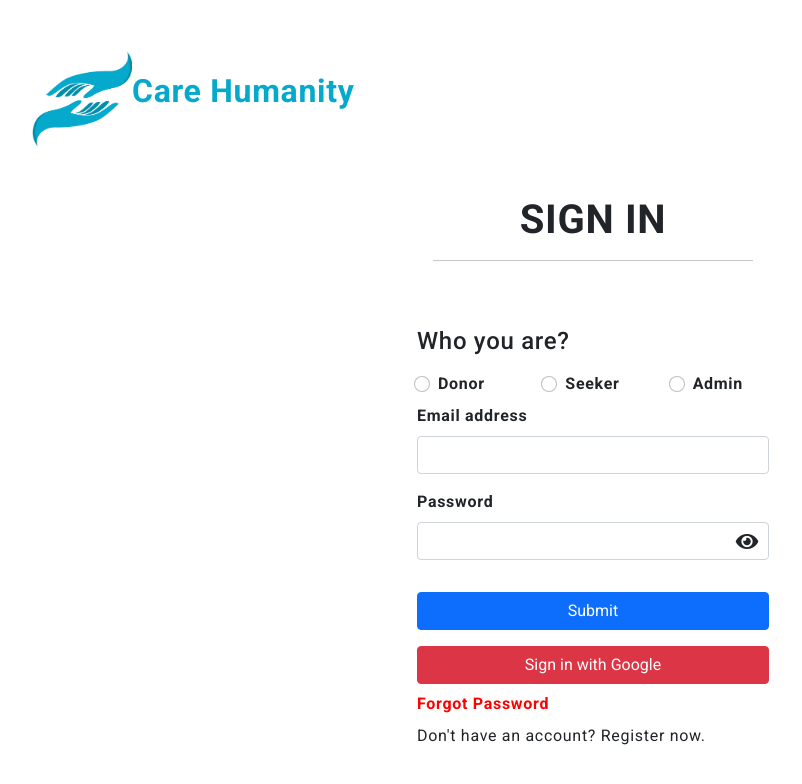
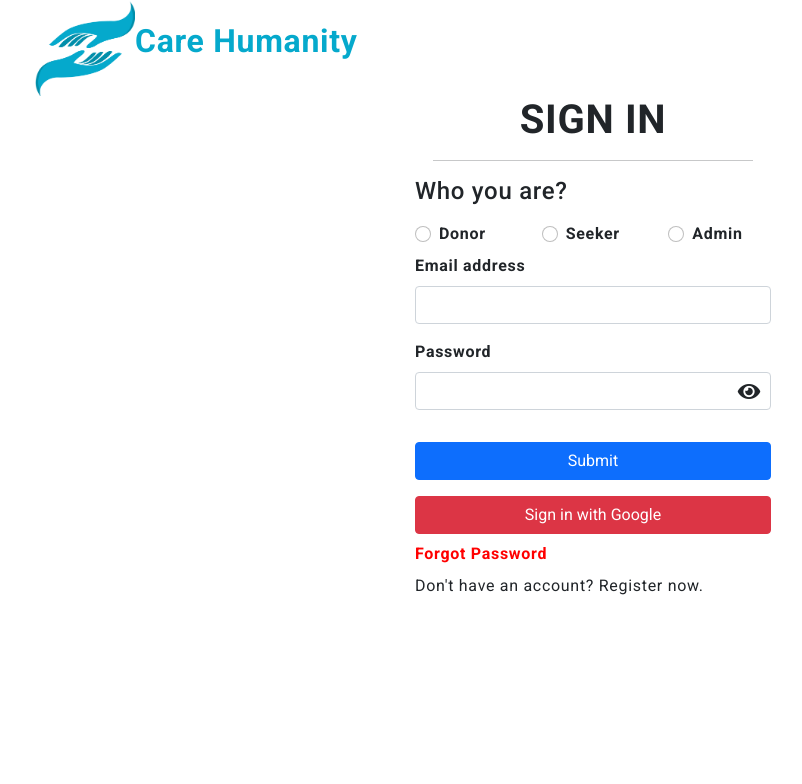
Before and after one commit to mumer29/Humanity-care, a React (Create React App) app in the folder save-wastage-food/: page /sign-in in a window 1280 px wide. Shown: the top 784 px of the page, without its empty margins (47-849 px from the left). Built offline with nearby package versions, Linux system fonts and the light colour scheme; no server answers.

Commit message:
dashboard

```diff
--- a/save-wastage-food/src/App.css
+++ b/save-wastage-food/src/App.css
@@ -257,12 +257,12 @@ body{
     background: #333;
 }
 
-.container{
+/* .container{
     margin-left: 300px;
     transition: margin-left .2s ease-in;
     padding: 50px;
     box-sizing: border-box;
-}
+} */
 
 .container.inactive{
     margin-left: 80px;
--- a/save-wastage-food/src/assets/css/grid.css
+++ b/save-wastage-food/src/assets/css/grid.css
@@ -1,4 +1,4 @@
-.row {
+/* .row {
     display: flex;
     flex-wrap: wrap;
     margin: 0 -15px;
@@ -58,7 +58,7 @@
 
 /* MEDIUM SCREEN */
 
-@media only screen and (max-width: 1280px) {
+/* @media only screen and (max-width: 1280px) {
     .col-md-1 {
         width: 8.33%;
     }
@@ -109,7 +109,7 @@
 }
 
 /* SMALL SCREEN */
-
+/*
 @media only screen and (max-width: 500px) {
     .col-sm-1 {
         width: 8.33%;
@@ -158,4 +158,4 @@
     .col-sm-12 {
         width: 100%;
     }
-}
+}   */
--- a/save-wastage-food/src/components/topnav/TopNav.jsx
+++ b/save-wastage-food/src/components/topnav/TopNav.jsx
@@ -90,7 +90,8 @@ const Topnav = () => {
                 <div className="topnav__right-item">
                 {/* <i class="far fa-user dashborad-user"></i> */}
 
-                  <h4> {name}</h4>
+                  <h4
+                  style={{margin:"0"}}> {name}</h4>
                     {/* dropdown here */}
                     {/* <Dropdown
                         customToggle={() => renderUserToggle(curr_user)}
```
